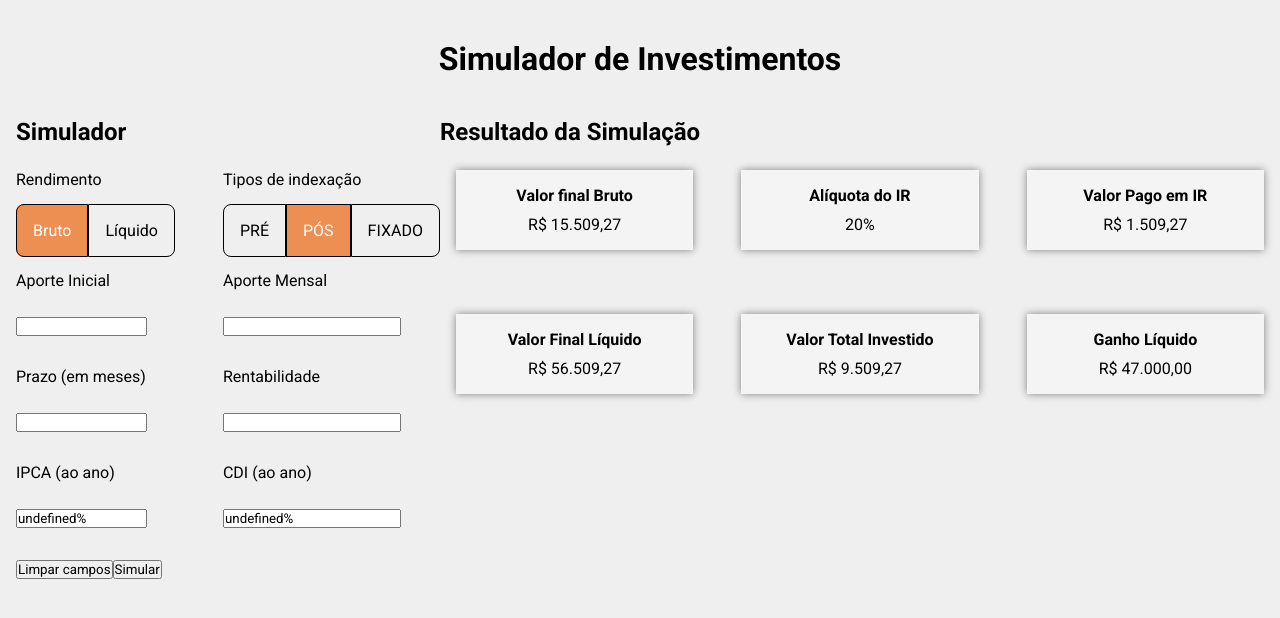
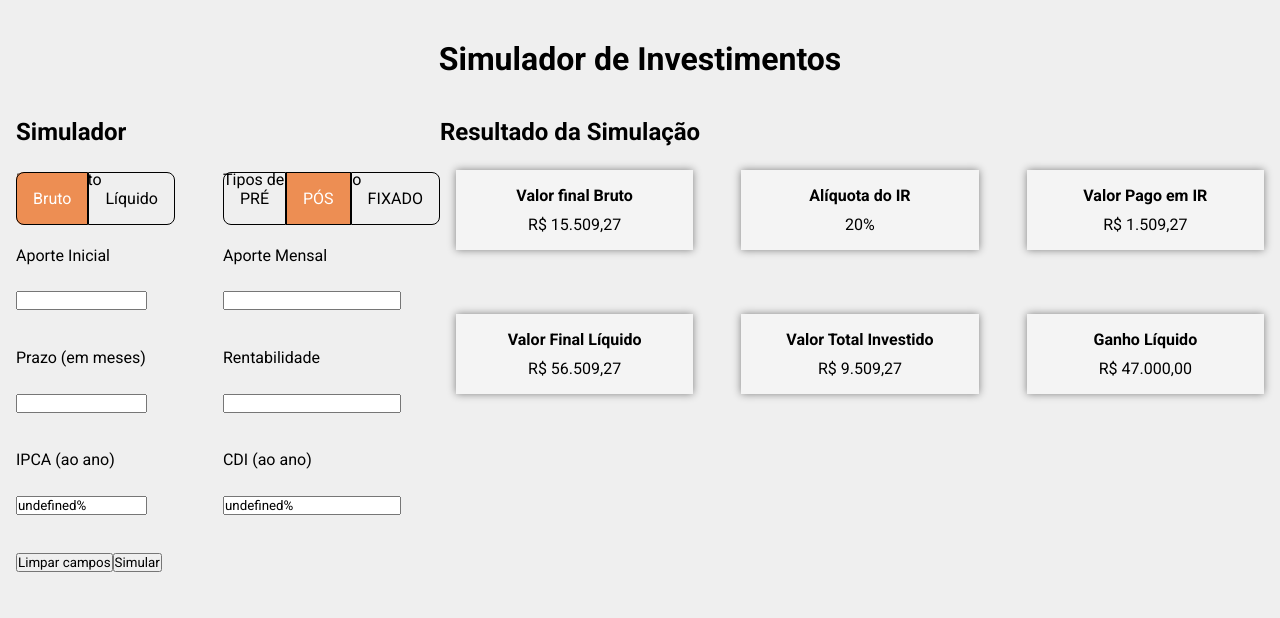
Before and after one commit to lineavelino/desafio-eqi-investimentos, a React (Vite) app: page / in a window 1280 px wide. Shown: the top 618 px of the page. Built offline with nearby package versions, Linux system fonts and the light colour scheme; no server answers.

Commit message:
Estilização radio button simulador

```diff
--- a/src/components/Simulator/styles.module.scss
+++ b/src/components/Simulator/styles.module.scss
@@ -13,8 +13,9 @@
     margin: 0;
     height: 65%;
 
-    p {
-        margin-bottom: 2em;
+    .options {
+        display: flex;
+        flex-direction: row;
     }
 
     input[type="radio"] {
```
